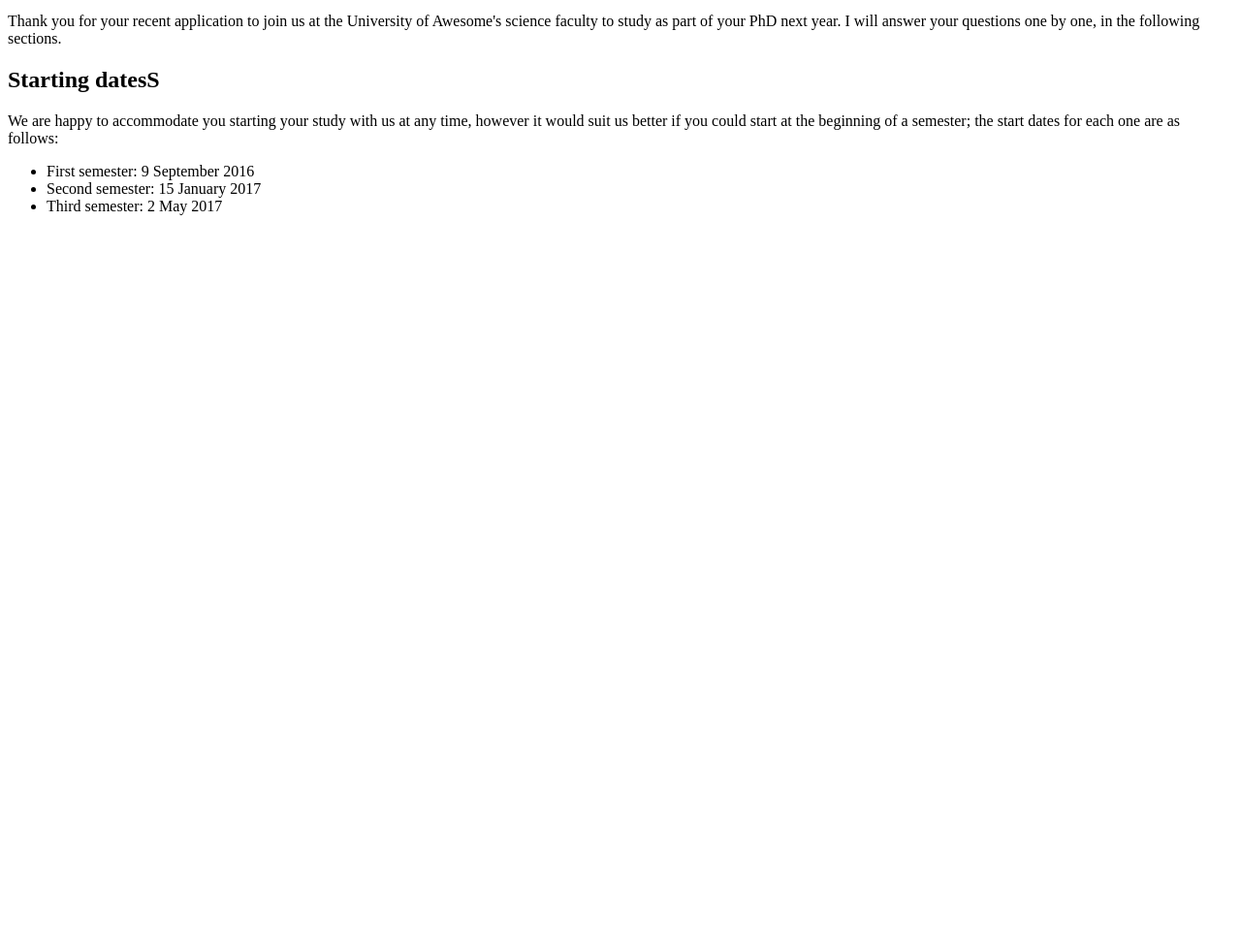
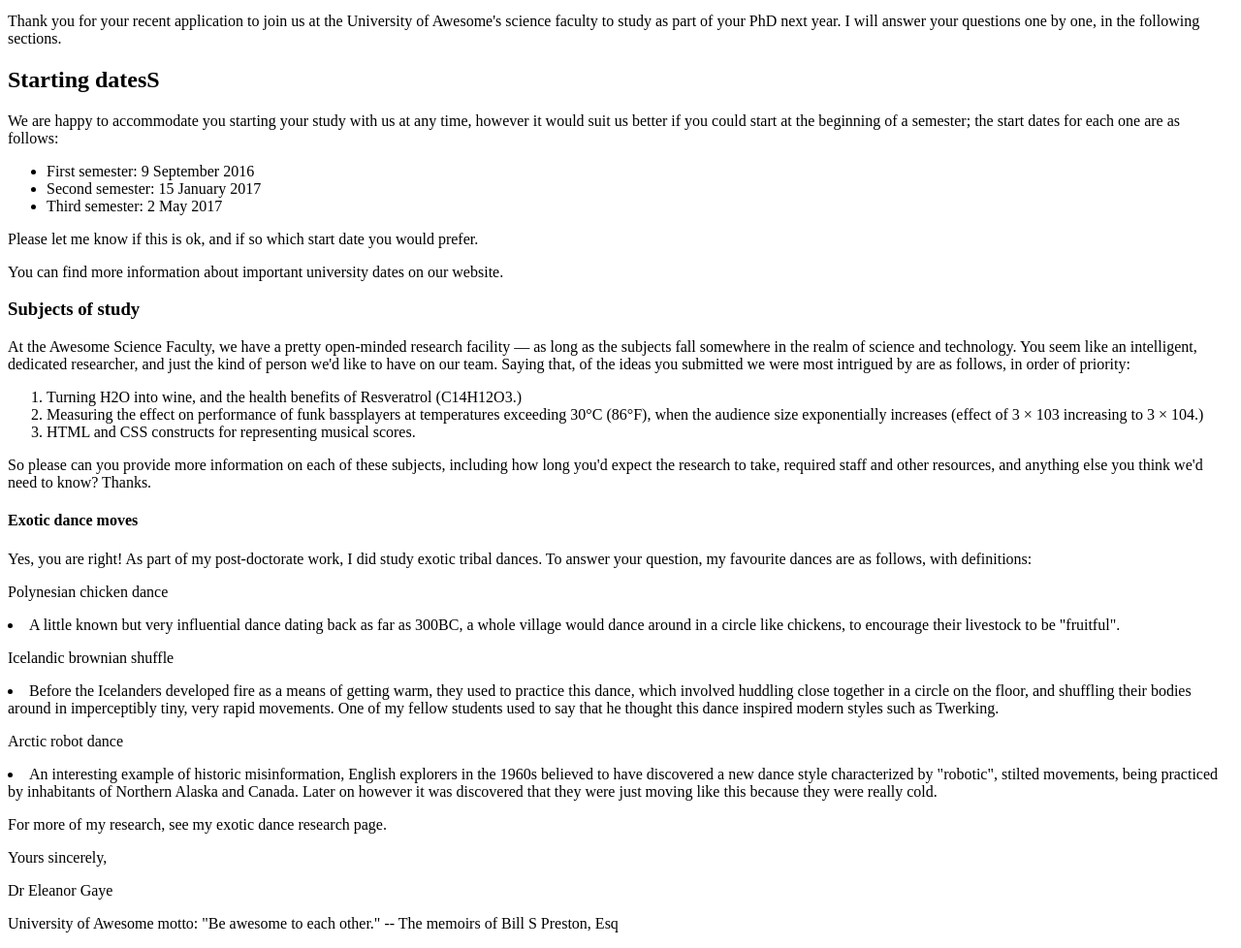
Before and after one commit to donald-madonano/letter-assessment, a plain HTML site: page index.html in a window 1280 px wide. Shown: the part 101-1079 px from the top of the page at 97% size. Before the commit the page ends 800 px from the top, so only its background shows below. Drawn offline with Linux system fonts and the light colour scheme.

Commit message:
initial commit

```diff
--- a/index.html
+++ b/index.html
@@ -23,5 +23,34 @@
 
     </ul>
 </p>
-</body>
-</html>
+<p>Please let me know if this is ok, and if so which start date you would prefer.</p>
+<p>You can find more information about important university dates on our website.
+</p>
+<h3>Subjects of study</h3>
+<p>At the Awesome Science Faculty, we have a pretty open-minded research facility — as long as the subjects fall somewhere in the realm of science and technology. You seem like an intelligent, dedicated researcher, and just the kind of person we'd like to have on our team. Saying that, of the ideas you submitted we were most intrigued by are as follows, in order of priority:
+</p>
+<p>
+    <ol>
+        <li>Turning H2O into wine, and the health benefits of Resveratrol (C14H12O3.)</li>
+        <li>Measuring the effect on performance of funk bassplayers at temperatures exceeding 30°C (86°F), when the audience size exponentially increases (effect of 3 × 103 increasing to 3 × 104.)</li>
+        <li>HTML and CSS constructs for representing musical scores.</li>
+
+    </ol>
+    <p>So please can you provide more information on each of these subjects, including how long you'd expect the research to take, required staff and other resources, and anything else you think we'd need to know? Thanks. </p>
+
+</p>
+<h4>Exotic dance moves</h4>
+<p>Yes, you are right! As part of my post-doctorate work, I did study exotic tribal dances. To answer your question, my favourite dances are as follows, with definitions:</p>
+
+<p>Polynesian chicken dance</p>
+     <li>A little known but very influential dance dating back as far as 300BC, a whole village would dance around in a circle like chickens, to encourage their livestock to be "fruitful".</li>
+<p>Icelandic brownian shuffle</p>
+     <li>Before the Icelanders developed fire as a means of getting warm, they used to practice this dance, which involved huddling close together in a circle on the floor, and shuffling their bodies around in imperceptibly tiny, very rapid movements. One of my fellow students used to say that he thought this dance inspired modern styles such as Twerking.</li>
+<p>Arctic robot dance</p>
+     <li>An interesting example of historic misinformation, English explorers in the 1960s believed to have discovered a new dance style characterized by "robotic", stilted movements, being practiced by inhabitants of Northern Alaska and Canada. Later on however it was discovered that they were just moving like this because they were really cold.</li>
+<p>For more of my research, see my exotic dance research page.</p>
+
+<p>Yours sincerely,</p>
+<p>Dr Eleanor Gaye</p>
+
+<p>University of Awesome motto: "Be awesome to each other." -- The memoirs of Bill S Preston, Esq</p>
```
